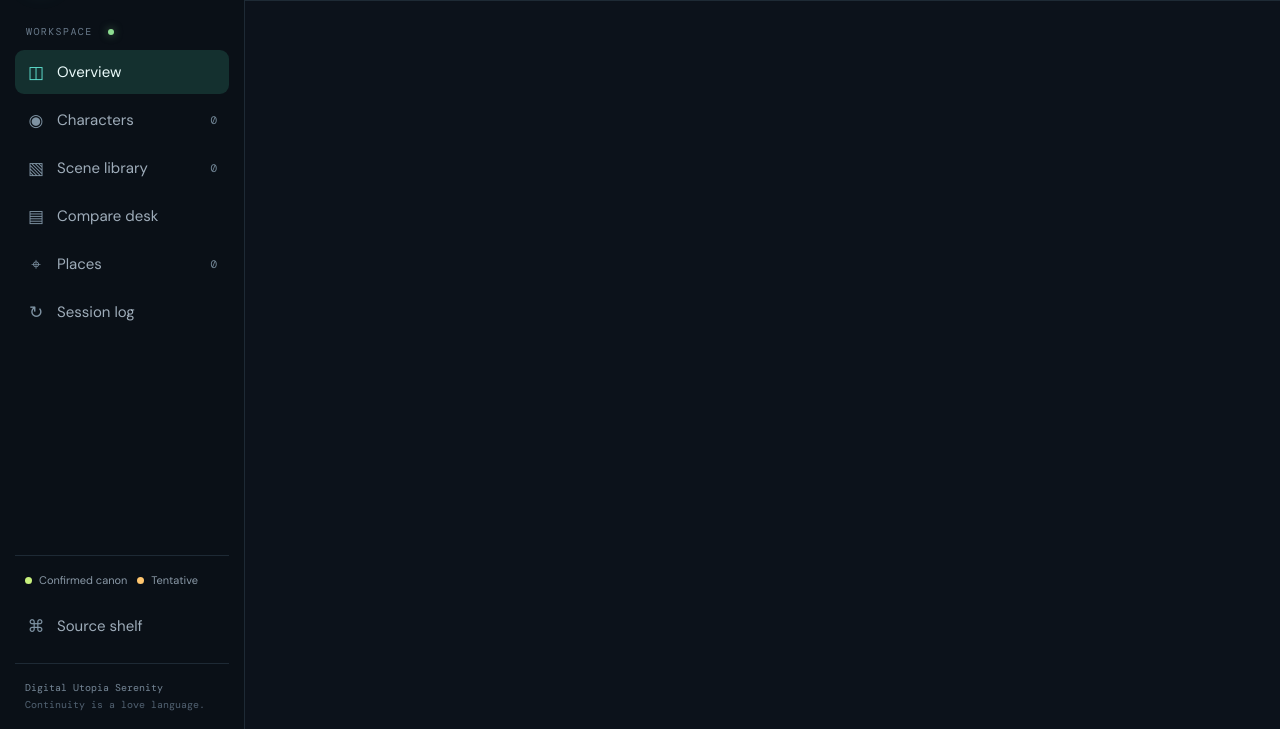
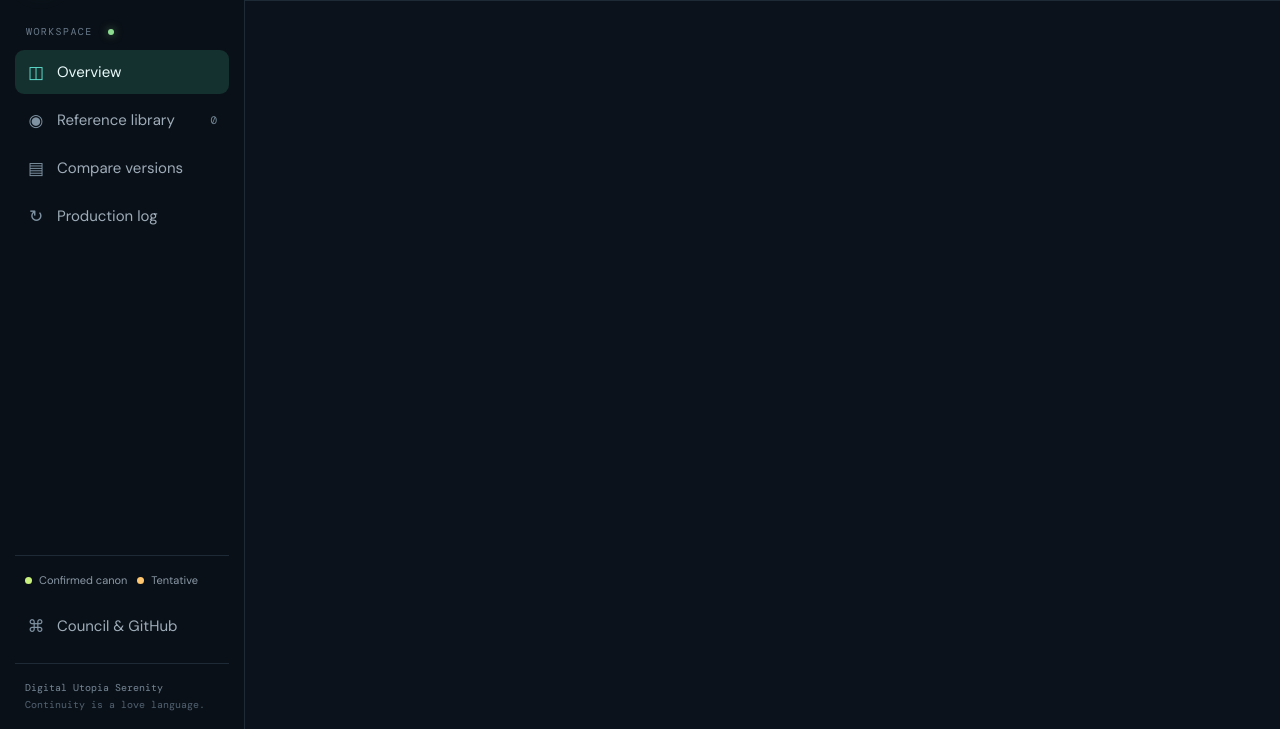
Before and after one commit to Digital-Utopia-Serenity/DigitalUtopia, a plain HTML site: page continuity/index.html in a window 1280 px wide. Shown: the part 71-800 px from the top of the page. Drawn offline with nearby package versions, Linux system fonts and the light colour scheme; a script that the page names is missing.

Commit message:
Group continuity workspace navigation

```diff
--- a/continuity/index.html
+++ b/continuity/index.html
@@ -16,15 +16,13 @@
       <div class="workspace-label">WORKSPACE <span class="live-dot"></span></div>
       <nav class="nav" aria-label="Main navigation">
         <button class="nav-item active" data-page="home"><span>◫</span> Overview</button>
-        <button class="nav-item" data-page="characters"><span>◉</span> Characters <em id="character-count">0</em></button>
-        <button class="nav-item" data-page="scenes"><span>▧</span> Scene library <em id="scene-count">0</em></button>
-        <button class="nav-item" data-page="compare"><span>▤</span> Compare desk</button>
-        <button class="nav-item" data-page="places"><span>⌖</span> Places <em id="place-count">0</em></button>
-        <button class="nav-item" data-page="sessions"><span>↻</span> Session log</button>
+        <button class="nav-item" data-page="library"><span>◉</span> Reference library <em id="library-count">0</em></button>
+        <button class="nav-item" data-page="compare"><span>▤</span> Compare versions</button>
+        <button class="nav-item" data-page="sessions"><span>↻</span> Production log</button>
       </nav>
       <div class="sidebar-bottom">
         <div class="canon-key"><span class="key-dot confirmed"></span> Confirmed canon <span class="key-dot tentative"></span> Tentative</div>
-        <button class="nav-item" data-page="sources"><span>⌘</span> Source shelf</button>
+        <button class="nav-item" data-page="sources"><span>⌘</span> Council &amp; GitHub</button>
         <div class="sidebar-foot"><span>Digital Utopia Serenity</span><span>Continuity is a love language.</span></div>
       </div>
     </aside>
```
